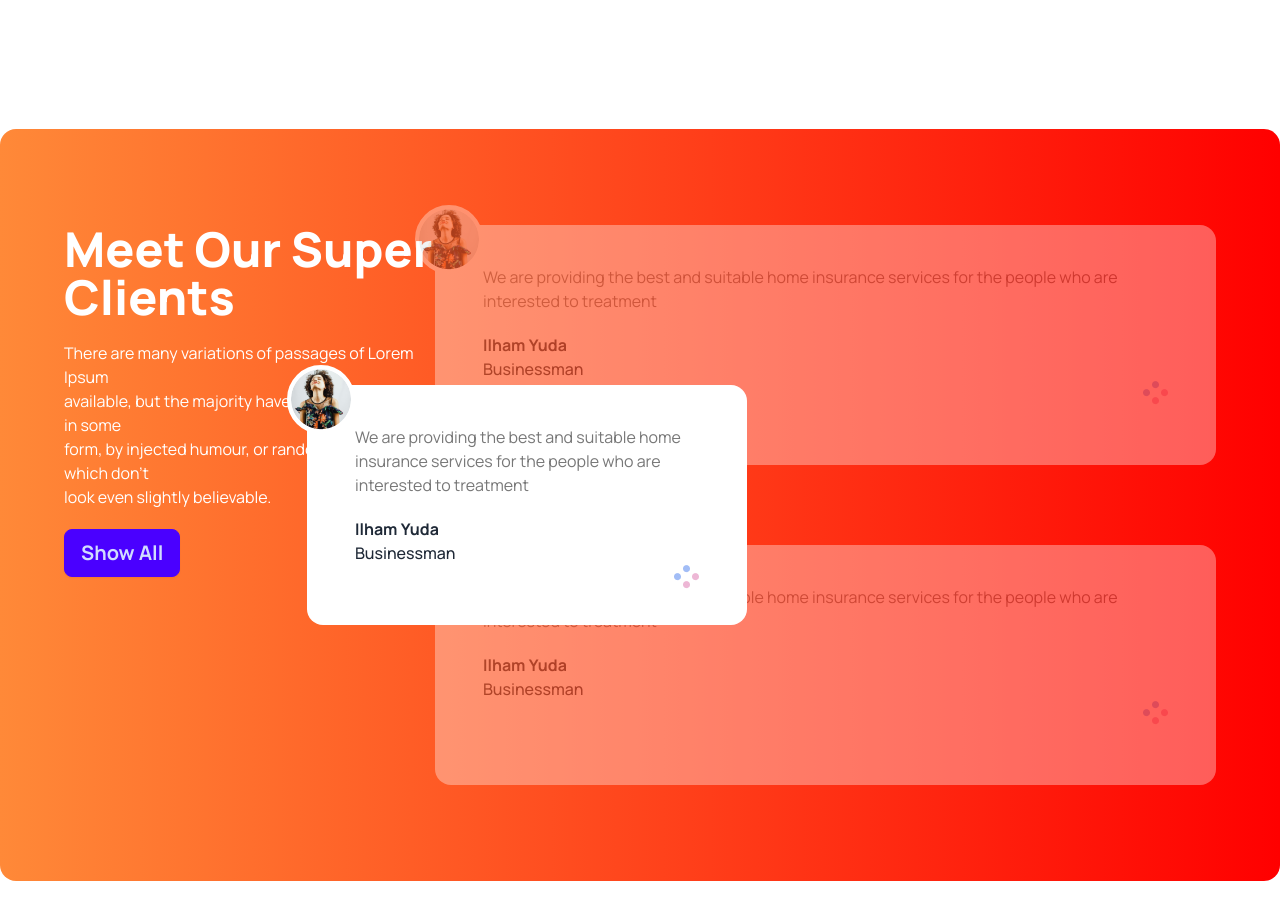
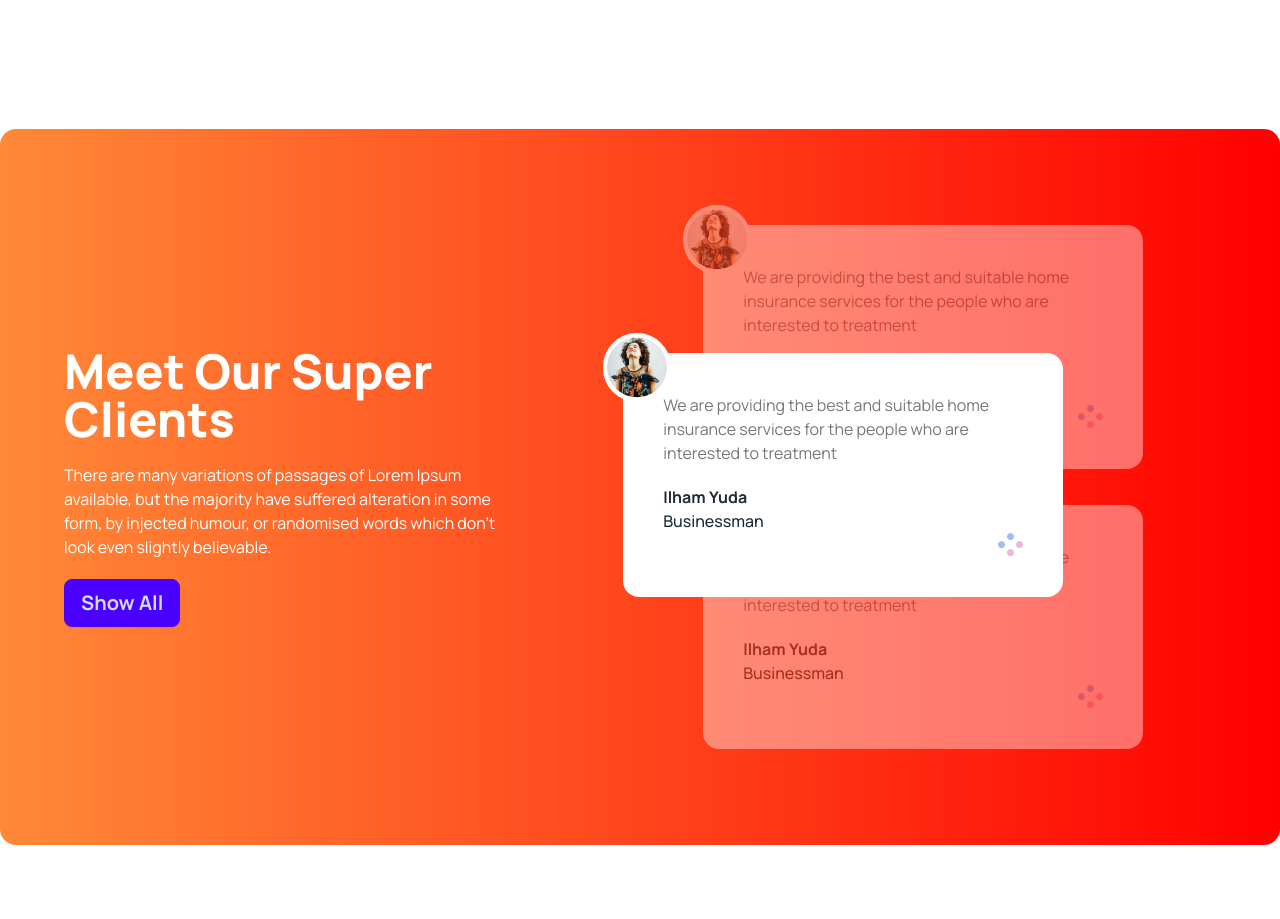
Before and after one commit to rifatrahman1/Tea-House-DaisyUI, a plain HTML site: page index.html in a window 1280 px wide. Shown: the part 1800-2719 px from the top of the page. Drawn offline with nearby package versions, Linux system fonts and the light colour scheme.

Commit message:
added tea finished

```diff
--- a/index.html
+++ b/index.html
@@ -210,7 +210,7 @@
 <!-- great tea and fresh tea end -->
 
 <!-- meet our super client start -->
- <section class="my-28 flex flex-col lg:flex-row bg-gradient-to-r from-[#FF8938] to-[#FF0000] px-16 py-24 rounded-2xl">
+ <section class="my-28 flex flex-col lg:flex-row gap-52 items-center bg-gradient-to-r from-[#FF8938] to-[#FF0000] px-16 py-24 rounded-2xl">
 
     <div class="space-y-5">
       <h1 class="text-5xl font-extrabold text-white">Meet Our Super <br> Clients</h1>
@@ -220,7 +220,7 @@
     <!-- review container -->
     <div class="relative">
       <!-- next review -->
-      <div class="relative mb-20 opacity-35 z-10 bg-white rounded-2xl px-12 py-10 h-60">
+      <div class="relative opacity-40 p-10 z-10 bg-white rounded-2xl lg:w-[440px]">
         <img class="absolute -left-5 -top-5 border-4 rounded-full border-white bg-white" src="images/client.png" alt="">
         <p class="text-p-tag ">We are providing the best and suitable home insurance services for the people who are interested to treatment</p>
         <h3 class="font-bold mt-5">Ilham Yuda</h3>
@@ -229,8 +229,7 @@
           <img src="images/circles.png" alt="">
         </div>
       </div>
-      <!-- current review -->
-      <div class="absolute -left-32 top-40 w-[440px] z-20 bg-white rounded-2xl px-12 py-10 h-60">
+      <div class="absolute top-32 -left-20 z-20 p-10 bg-white rounded-2xl lg:w-[440px]">
         <img class="absolute -left-5 -top-5 border-4 rounded-full border-white bg-white" src="images/client.png" alt="">
         <p class="text-p-tag ">We are providing the best and suitable home insurance services for the people who are interested to treatment</p>
         <h3 class="font-bold mt-5">Ilham Yuda</h3>
@@ -239,8 +238,7 @@
           <img src="images/circles.png" alt="">
         </div>
       </div>
-      <!-- previous review -->
-      <div class="relative opacity-35 z-10 bg-white rounded-2xl px-12 py-10 h-60">
+      <div class="relative opacity-40 p-10 z-10 mt-9 bg-white rounded-2xl lg:w-[440px]">
         <img class="absolute -left-5 -top-5 border-4 rounded-full border-white bg-white" src="images/client.png" alt="">
         <p class="text-p-tag ">We are providing the best and suitable home insurance services for the people who are interested to treatment</p>
         <h3 class="font-bold mt-5">Ilham Yuda</h3>
```
